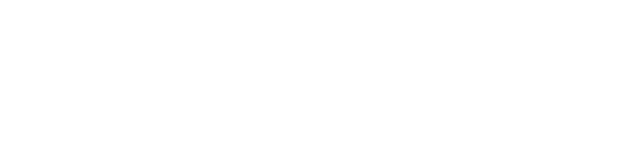
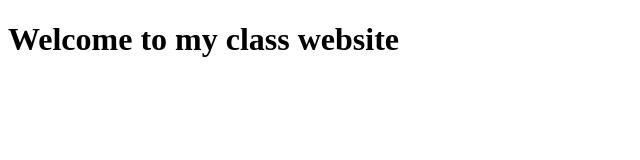
Before and after one commit to grxavier1/grxavier1.github.io, a plain HTML site: page gracie_post.html in a window 1280 px wide. Shown: the whole page, without its empty margins (0-640 px from the left). Drawn offline with Linux system fonts and the light colour scheme.

Commit message:
Update gracie_post.html

```diff
--- a/gracie_post.html
+++ b/gracie_post.html
@@ -1,5 +1,11 @@
 <!doctype html>
+<html>
+
 <head>
+	<title>Advance web design Class Website</title>
 </head>
 <body>
+	<h1>Welcome to my class website</h1>
 </body>
+
+</html>
```
